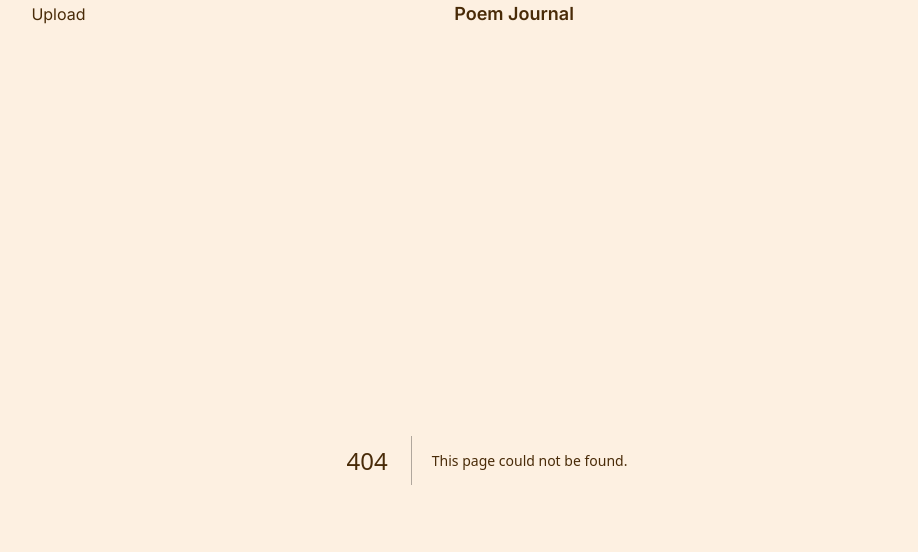
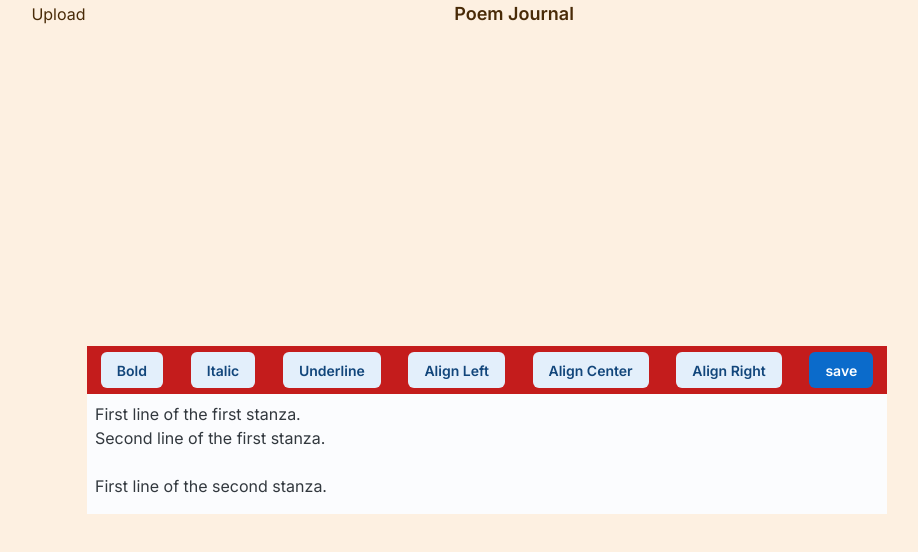
Before and after one commit to wanderwayward/poem-journal-next, a Next.js app: page /poem-upload in a window 1280 px wide. Before the commit this address had no page. Shown: the top 552 px of the page, without its empty margins (153-1071 px from the left). Built offline with nearby package versions, Linux system fonts and the light colour scheme.

Commit message:
renaming upload folder to poemupload renaming index to page

```diff
--- /dev/null
+++ b/src/app/poem-upload/page.tsx
@@ -0,0 +1,15 @@
+import { Sheet } from "@mui/joy";
+import TextEditor from "../_components/TextEditor/TextEditor";
+import { EditorProvider } from "../_contexts/Editor.context";
+
+function Upload() {
+  return (
+    <EditorProvider>
+      <Sheet color="danger" variant="solid">
+        <TextEditor />
+      </Sheet>
+    </EditorProvider>
+  );
+}
+
+export default Upload;
```
Also changed, not shown: src/app/upload/index.tsx (deleted, +0 -32 lines).
